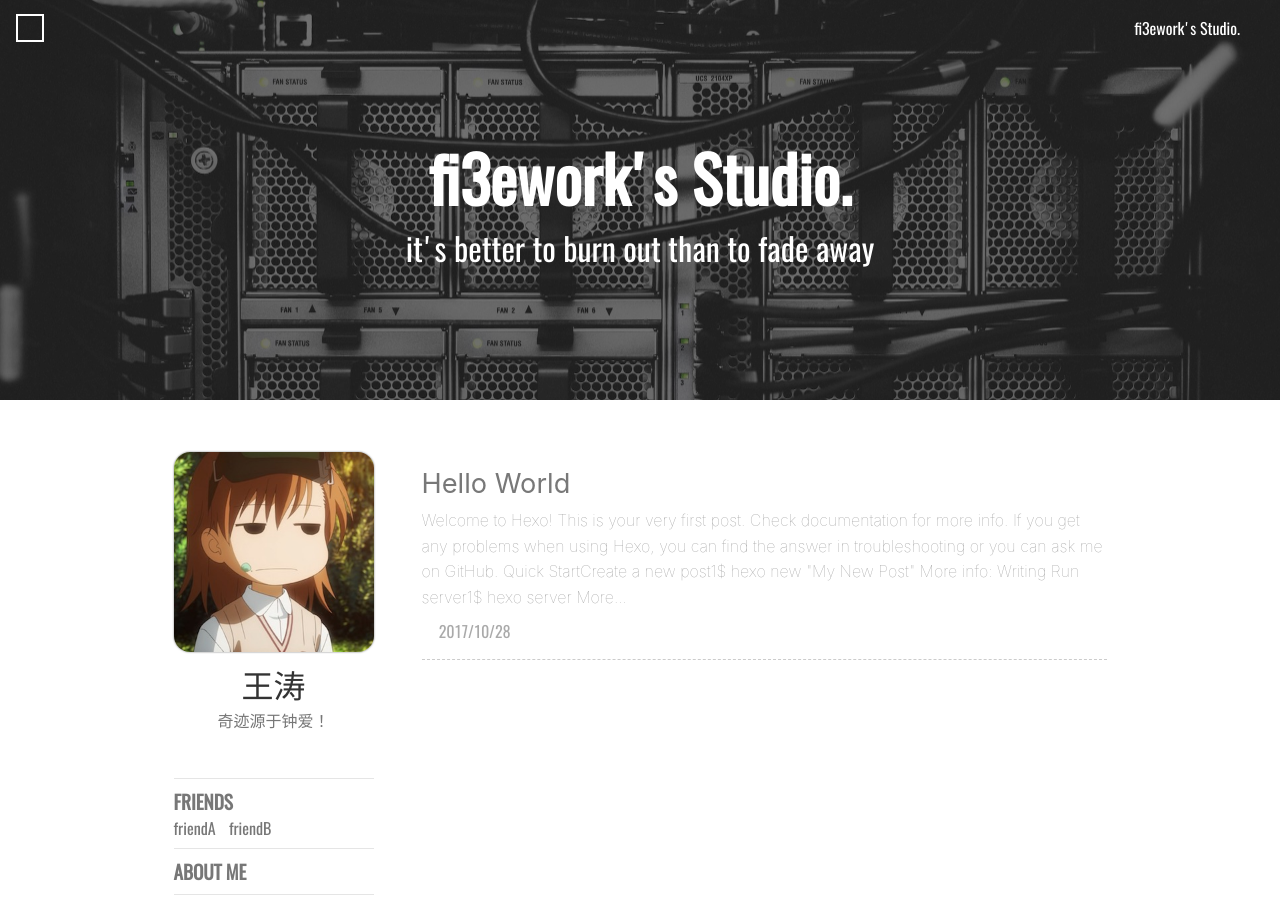
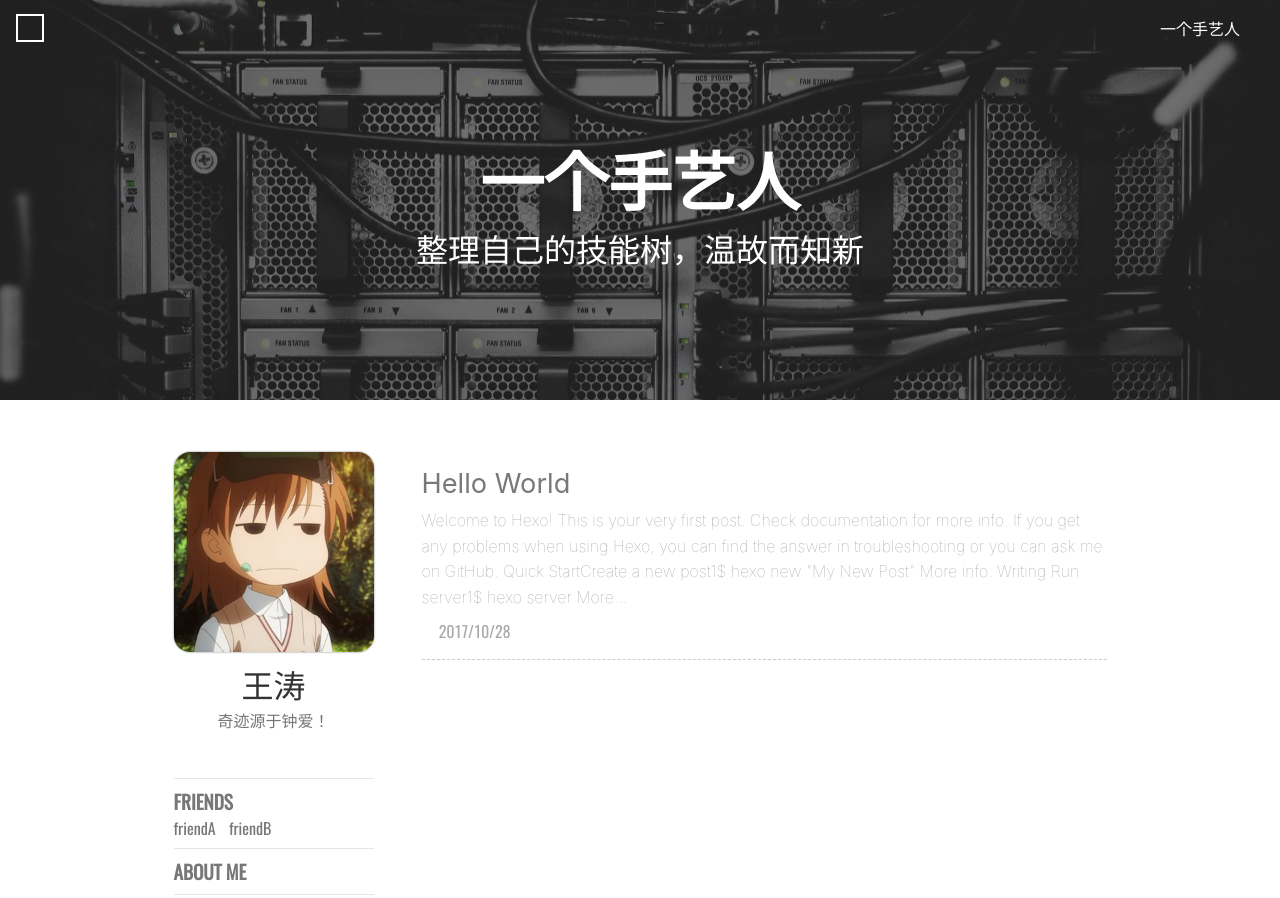
Before and after one commit to wangdachui/wangdachui.github.io, a plain HTML site: page index.html in a window 1280 px wide. Shown: the top 898 px of the page. Drawn offline with nearby package versions, Linux system fonts and the light colour scheme; some packages are replaced by stand-ins of ours; a script that the page names is missing; a web font is replaced by a local one.

Commit message:
Site updated: 2018-07-23 17:47:42
Change-Id: Ic05517a23911a307d79478fee5639161221831b2

```diff
--- a/index.html
+++ b/index.html
@@ -15,7 +15,7 @@
     <meta name="description" content="">
     <meta name="Cache-Control" content="no-cache">
     <meta http-equiv="X-UA-Compatible" content="IE=edge,chrome=1"/>
-    <title>fi3ework&#39;s Studio</title>
+    <title>王涛</title>
     <style type="text/css">
     @font-face {
         font-family: 'Oswald-Regular';
@@ -203,7 +203,7 @@
     <div class="header-sidebar-menu">&#xe775;</div>
     <!-- post页的toggle banner  -->
 
-    <a class="home-link" href=/>fi3ework's Studio.</a>
+    <a class="home-link" href=/>一个手艺人</a>
 </header>
     <div class="wrapper">
         <div class="site-intro" style=
@@ -231,7 +231,7 @@ height:50vh;
         <h1 class="intro-title">
             <!-- 主页  -->
 
-            fi3ework's Studio.
+            一个手艺人
             <!-- 文章页  -->
 
         </h1>
@@ -240,7 +240,7 @@ height:50vh;
             <!-- 主页副标题  -->
 
 
-                it's better to burn out than to fade away
+                整理自己的技能树，温故而知新
 
             <!-- 文章页  -->
 
```
Also changed, not shown: 2017/10/28/hello-world/index.html (+3 -3 lines), archives/2017/10/index.html (+2 -2 lines), archives/2017/index.html (+2 -2 lines), archives/index.html (+2 -2 lines).
